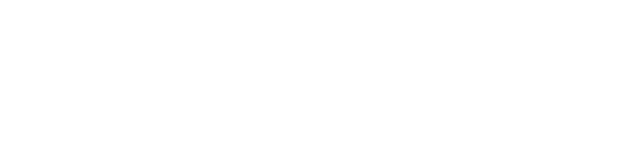
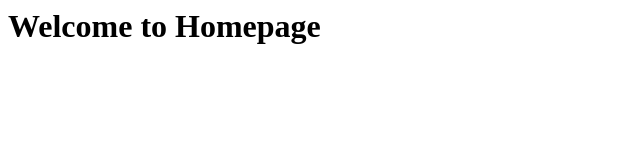
Before and after one commit to st3fanush/mwd-21, a plain HTML site: page index.html in a window 1280 px wide. Shown: the whole page, without its empty margins (0-640 px from the left). Drawn offline with Linux system fonts and the light colour scheme.

Commit message:
Finishing index.html dan tambahkan style.css for body

```diff
--- a/index.html
+++ b/index.html
@@ -1,2 +1,6 @@
 <html>
+    <head><title>Coba Git Remote</title></head>
+    <body>
+        <h1>Welcome to Homepage</h1>
+    </body>
 </htm>
--- /dev/null
+++ b/style.css
@@ -0,0 +1,3 @@
+body {
+    border: 1px solid blue;
+}
```
